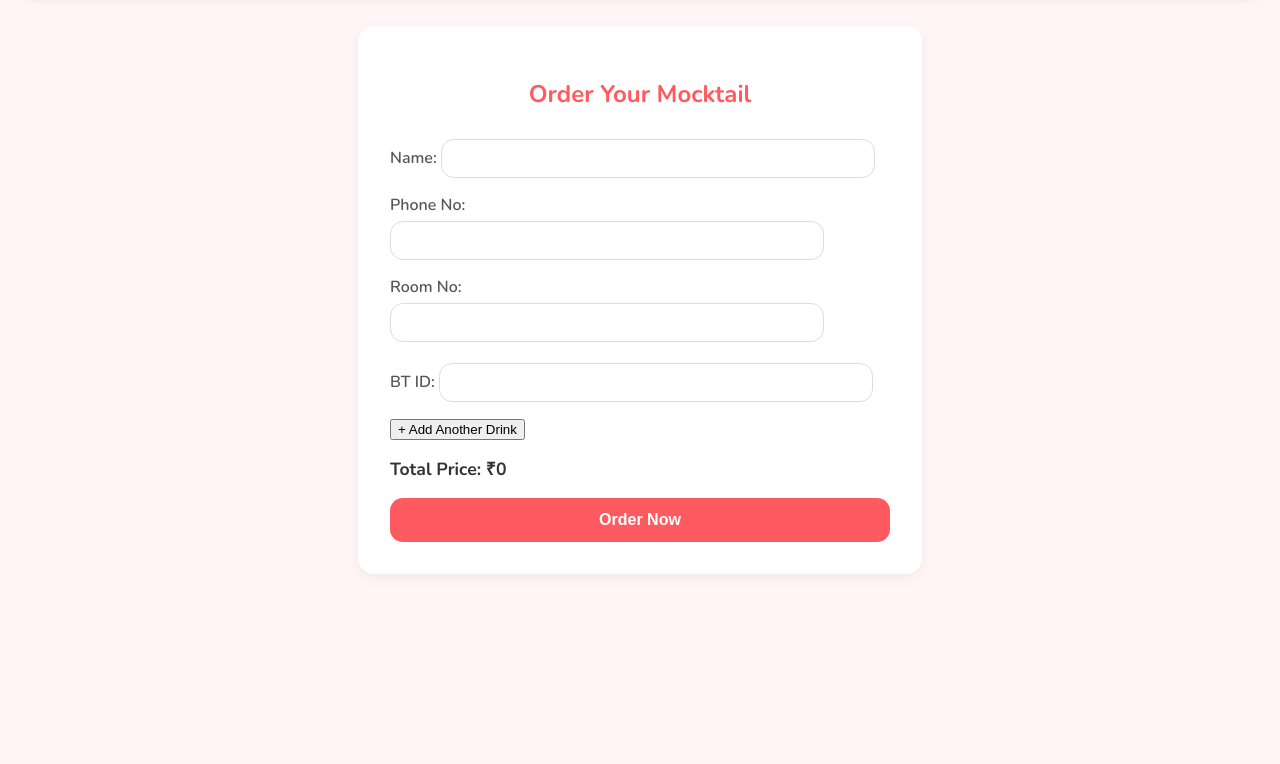
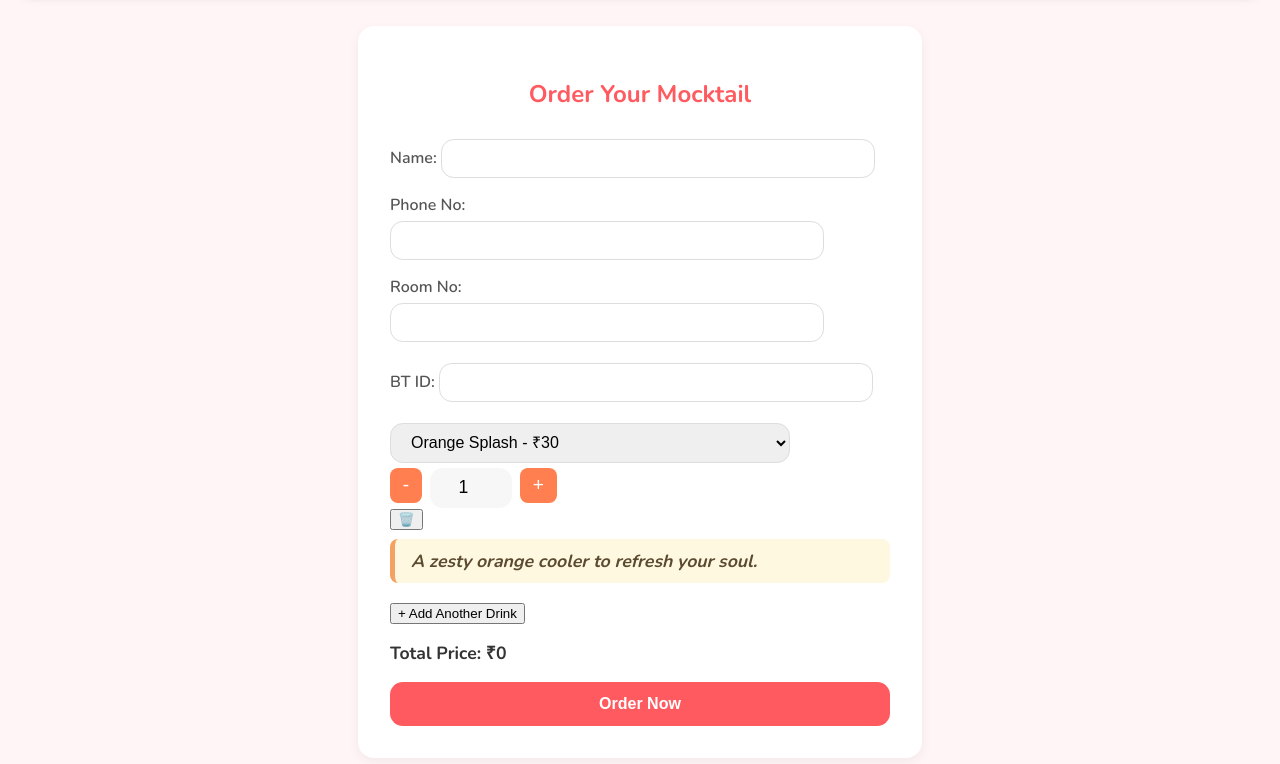
Before and after one commit to DEBAPALLAB/buzzuka, a plain HTML site: page index.html in a window 1280 px wide. Shown: the part 86-850 px from the top of the page. Before the commit the page ends 800 px from the top, so only its background shows below. Drawn offline with nearby package versions, Linux system fonts and the light colour scheme.

Commit message:
fdsasfda

```diff
--- a/index.html
+++ b/index.html
@@ -32,13 +32,13 @@
     </form>
   </main>
 
-  <!-- Hidden template -->
+  <!-- Hidden drink template -->
   <template id="drink-template">
     <div class="drink-row">
-      <!-- <!-- <select class="drink-select"> -->
-        <!-- <option value="Orange Splash" data-price="30" data-desc="A zesty orange cooler to refresh your soul.">Orange Splash - ₹30</option>
+      <select class="drink-select">
+        <option value="Orange Splash" data-price="30" data-desc="A zesty orange cooler to refresh your soul.">Orange Splash - ₹30</option>
         <option value="Orange Splash Masala" data-price="30" data-desc="Citrus magic with a tangy masala twist.">Orange Splash Masala - ₹30</option>
-        <option value="Orange Splash Buzz" data-price="35" data-desc="A fizzy twist on the classic orange, perfect for that citrus buzz.">Orange Splash Buzz - ₹35</option> --> -->
+        <option value="Orange Splash Buzz" data-price="35" data-desc="A fizzy twist on the classic orange, perfect for that citrus buzz.">Orange Splash Buzz - ₹35</option>
         <option value="Mango Burst" data-price="30" data-desc="Smooth mango flavor with summer vibes.">Mango Burst - ₹30</option>
         <option value="Mango Burst Masala" data-price="30" data-desc="Classic mango delight with a kick of spice.">Mango Burst Masala - ₹30</option>
 
@@ -52,7 +52,7 @@
       </div>
 
       <button type="button" class="remove-drink">🗑️</button>
-      <p class="drink-desc">A zesty orange cooler to refresh your soul</p>
+      <p class="drink-desc">A zesty orange cooler to refresh your soul.</p>
     </div>
   </template>
 
```
